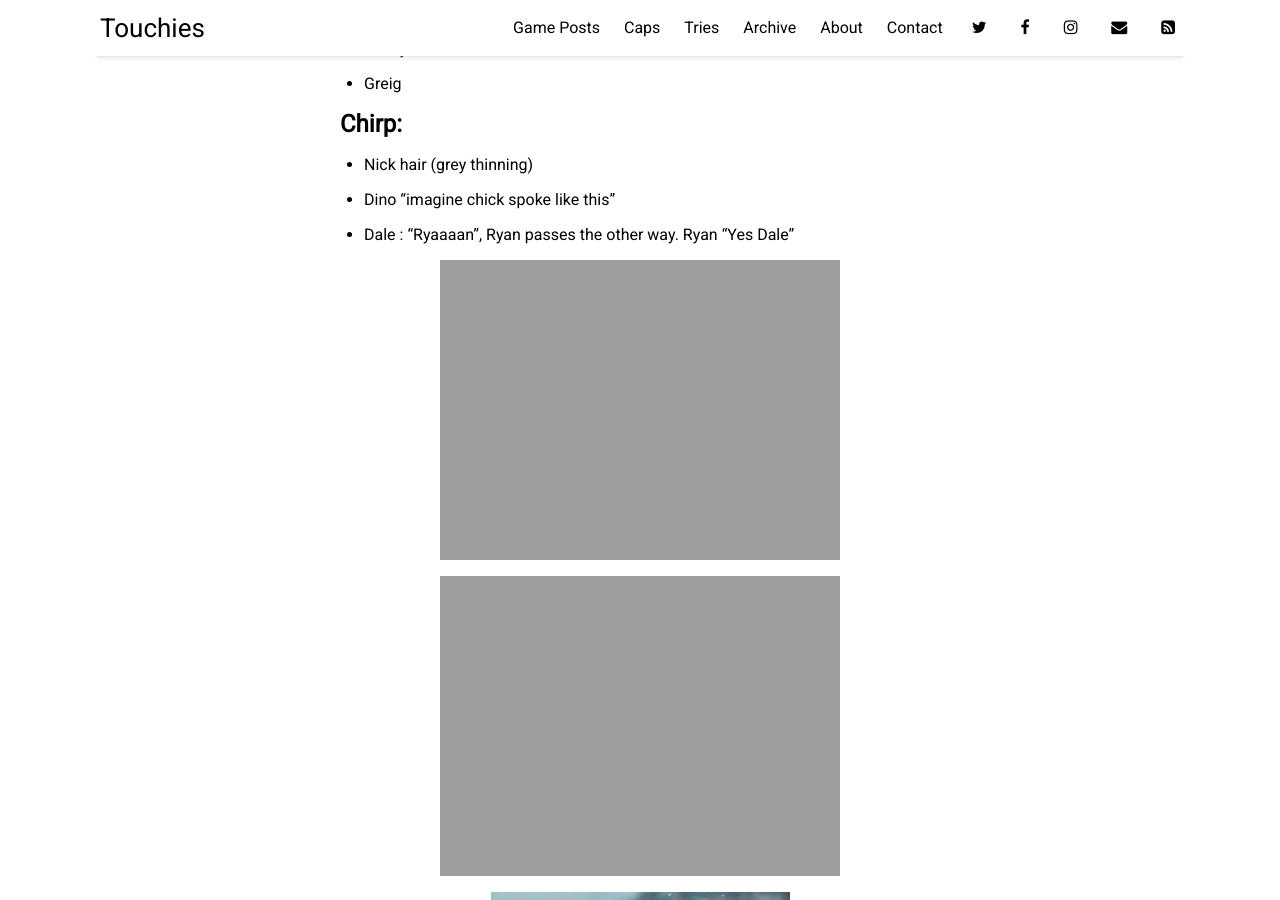
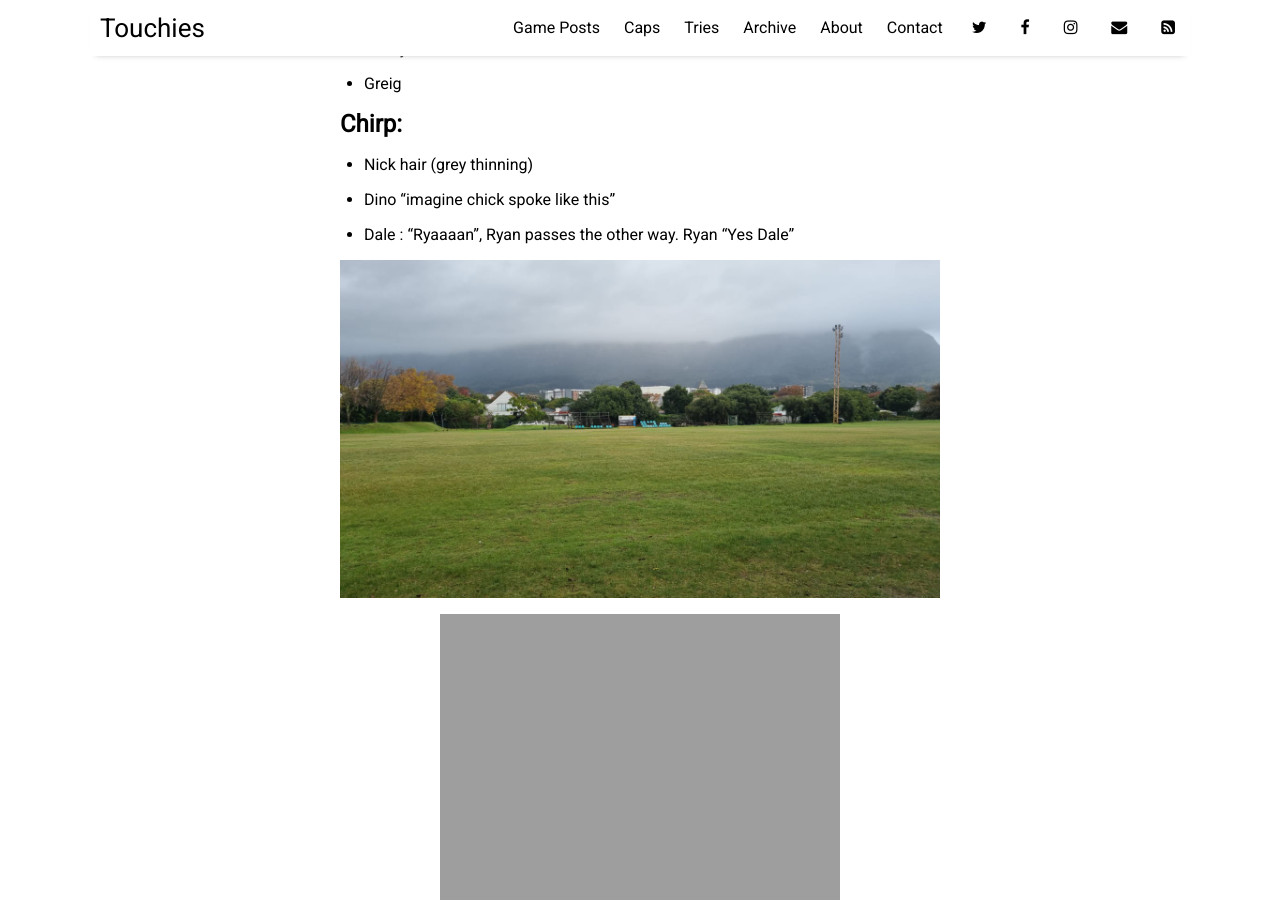
Before and after one commit to sundayrugby/sundayrugby.github.io, a Jekyll site: the page built from _posts/2023-05-21-AU.md, in a window 1280 px wide and 900 px high, scrolled down 1865 px. Built offline with Jekyll 4.4.1, drawn with Linux system fonts in a browser that asks for light colours; nearby versions of some CDN libraries.

Commit message:
Update 2023-05-21-AU.md

```diff
--- a/_posts/2023-05-21-AU.md
+++ b/_posts/2023-05-21-AU.md
@@ -67,7 +67,7 @@ image: 2023_05_21.jpg
  * Dale : "Ryaaaan", Ryan passes the other way. Ryan "Yes Dale"
 
 
-![alt text](https://sundayrugby.github.io/assets/img/2023_05_21_a.jpg "The start!")
+![alt text](https://sundayrugby.github.io/assets/img/2023_05_21_a.jpeg "The start!")
 
 ![alt text](https://sundayrugby.github.io/assets/img/2023_05_21_b.jpg "Behind the scenes")
 
```
